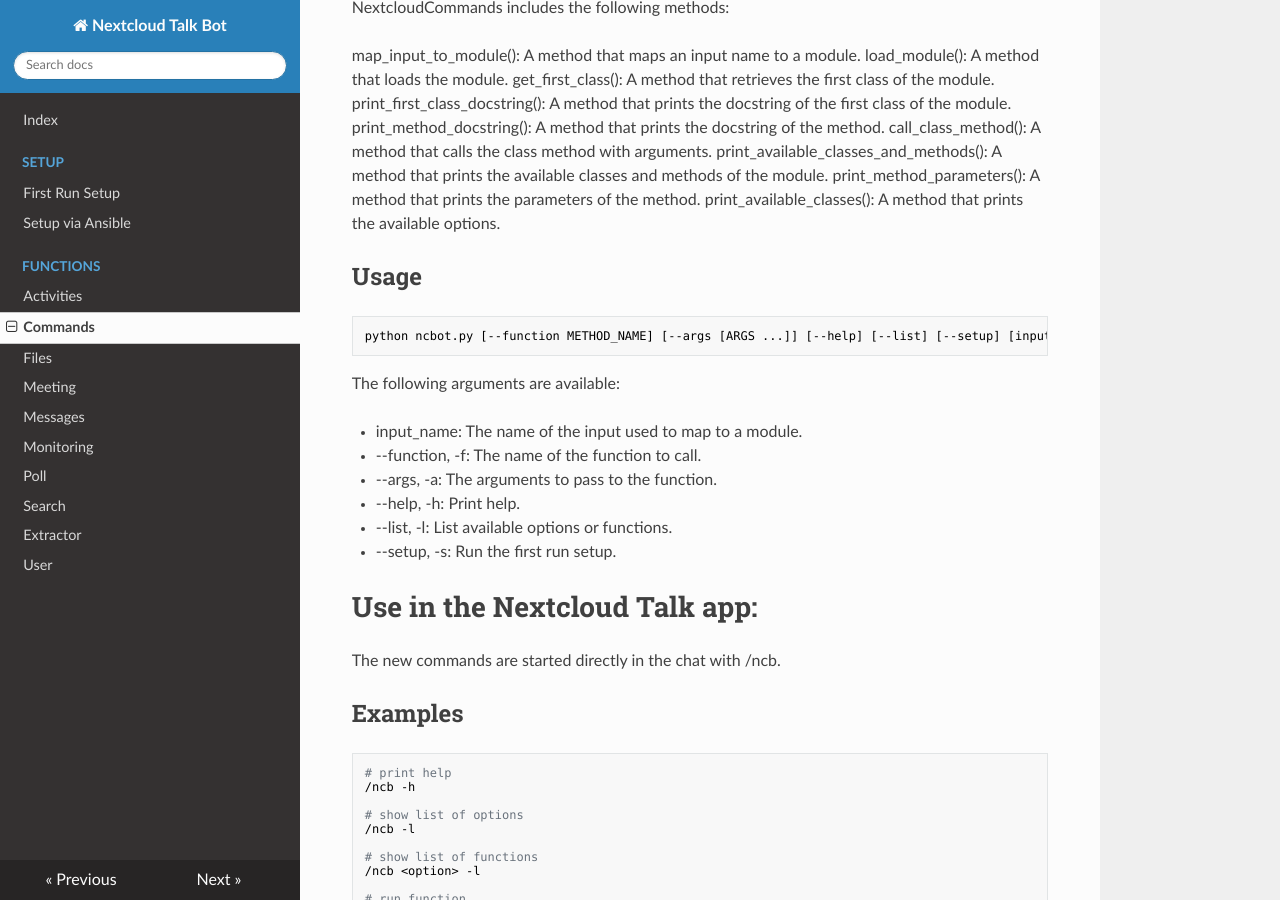
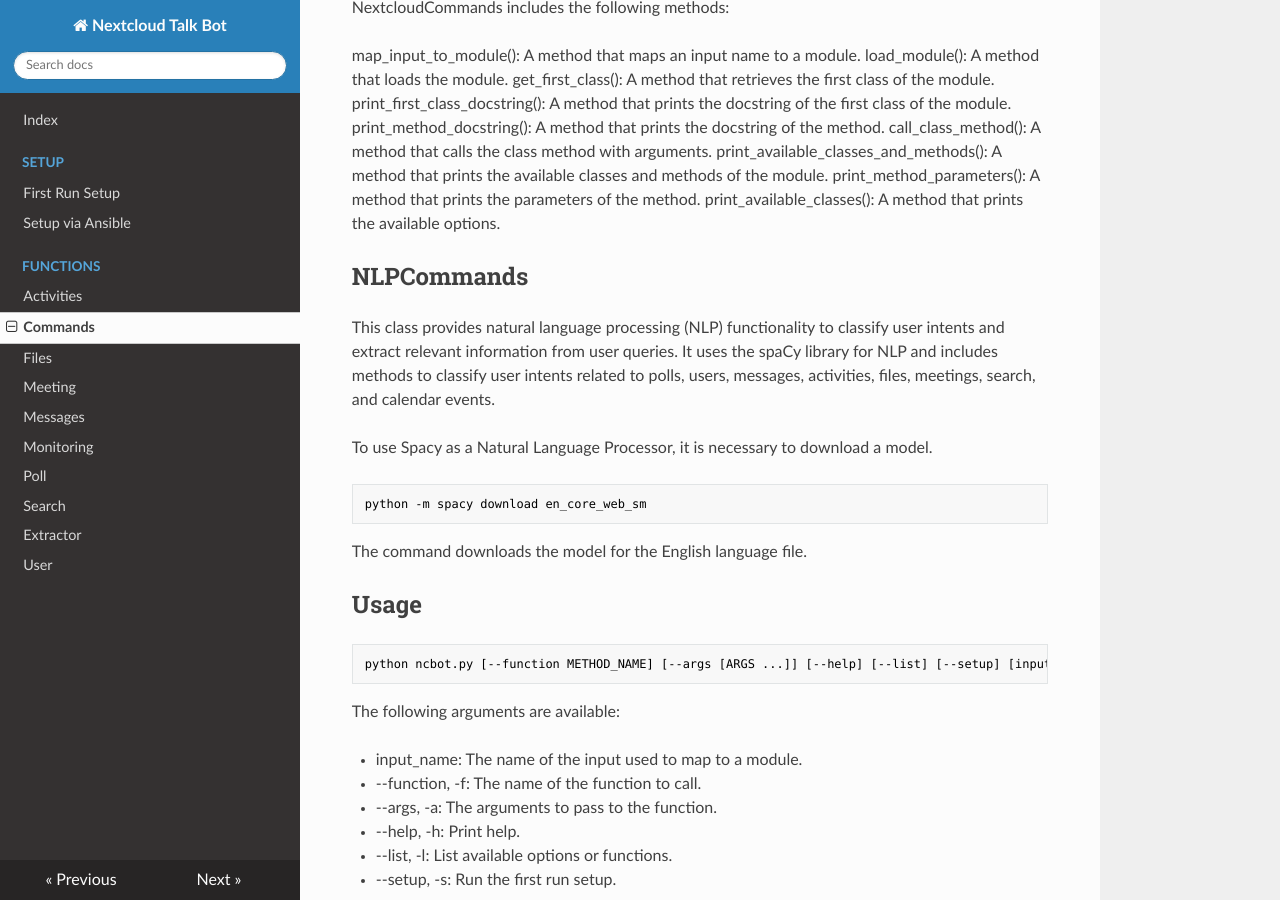
Before and after one commit to sowoi/nextcloud-talk-bot, an MkDocs documentation site: the page built from docs/NextcloudCommands.md, in a window 1280 px wide and 900 px high, scrolled down 1766 px. Built offline with MkDocs 1.6.1, drawn with Linux system fonts in a browser that asks for light colours; nearby versions of some CDN libraries.

Commit message:
added spacy model warning

````diff
--- a/docs/NextcloudCommands.md
+++ b/docs/NextcloudCommands.md
@@ -63,6 +63,17 @@
 print_method_parameters(): A method that prints the parameters of the method.
 print_available_classes(): A method that prints the available options.
 
+## NLPCommands
+
+This class provides natural language processing (NLP) functionality to classify user intents and extract relevant information from user queries.
+It uses the spaCy library for NLP and includes methods to classify user intents related to polls, users, messages, activities, files, meetings, search, and calendar events.
+
+To use Spacy as a Natural Language Processor, it is necessary to download a model.
+
+```
+python -m spacy download en_core_web_sm
+```
+The command downloads the model for the English language file.
 
 ## Usage
 
````
Also changed, not shown: README.md (+11 -0 lines), site/NextcloudCommands/index.html, site/NextcloudMonitoring/index.html, site/index.html, site/search/search_index.json, 2 other files.
